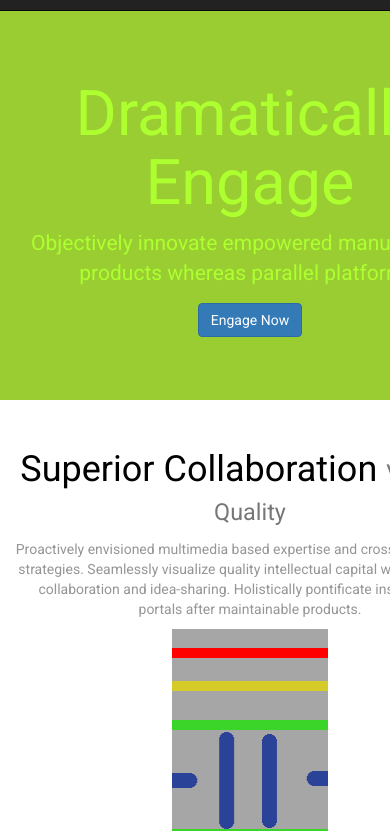
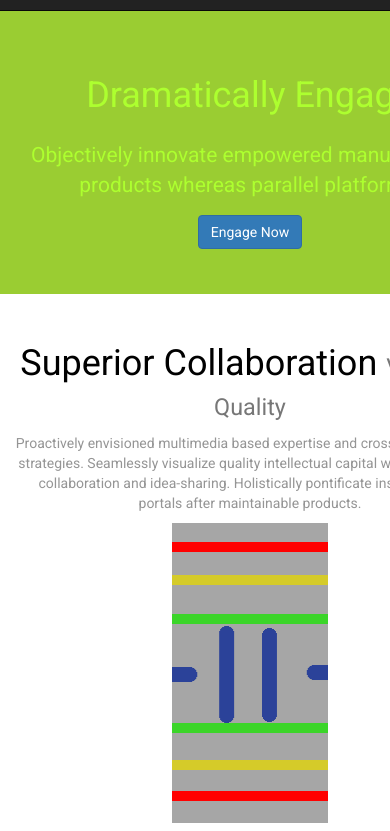
Before and after one commit to MaksiTimur/Project, a plain HTML site: page index.html in a window 390 px wide. Shown: the part 40-871 px from the top of the page. Drawn offline with Linux system fonts and the light colour scheme.

Commit message:
Адаптивность для hero секции

```diff
--- a/css/hero.css
+++ b/css/hero.css
@@ -42,3 +42,13 @@
     background: rgb(40, 96, 144);
     border-color: rgb(18, 43, 64);
 }
+
+@media screen and (max-width: 800px) {
+    .hero-section {
+        padding: 30px 0;
+    }
+
+    .hero-title {
+        font-size: 36px;
+    }
+}
```
